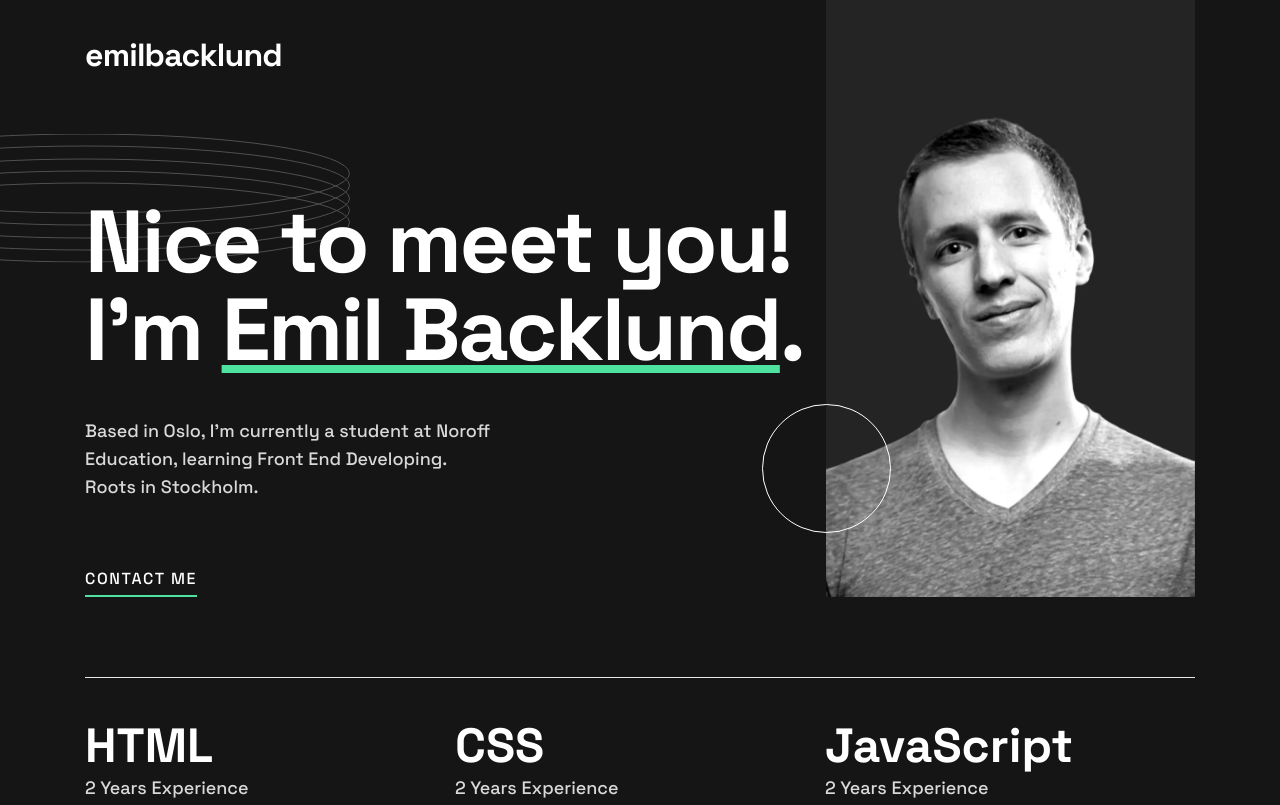
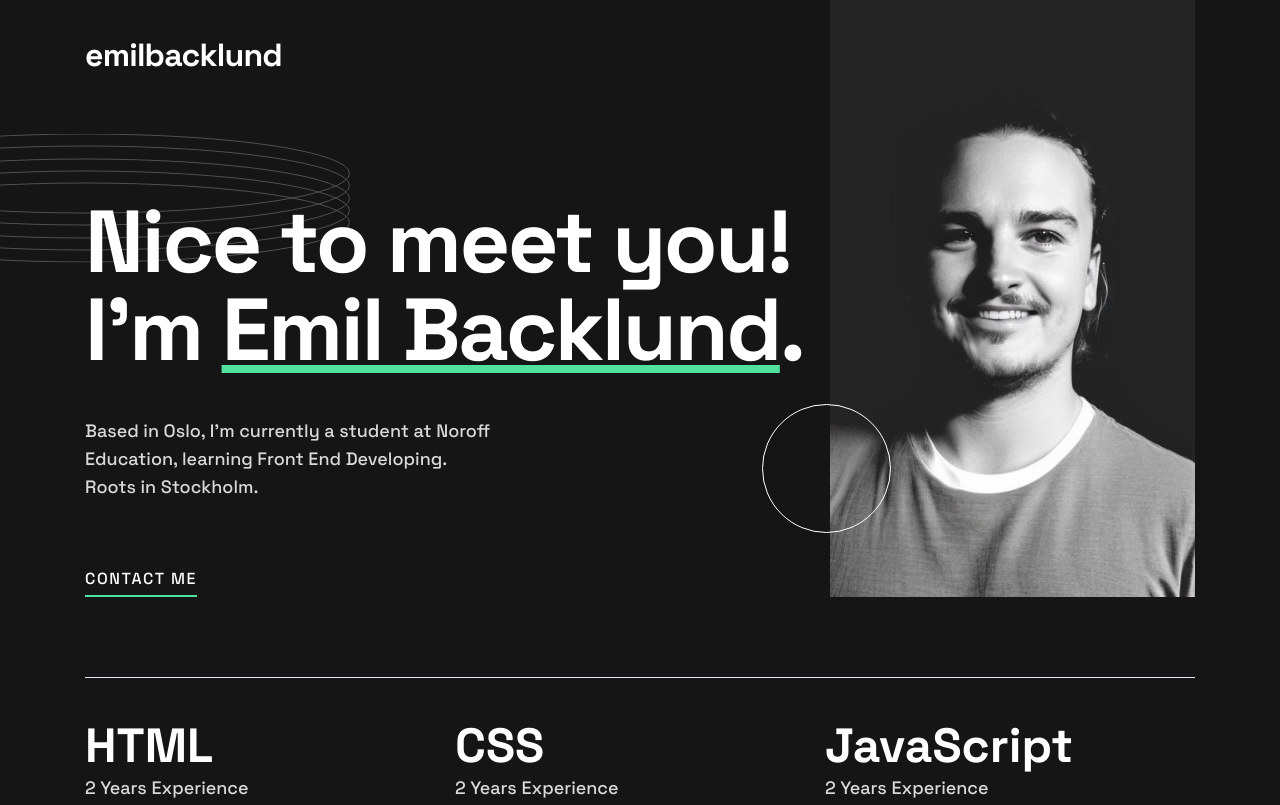
Before and after one commit to EmilBacklund/single-page-developer-portfolio, a website built with Vite: page src/index.html in a window 1280 px wide. Shown: the top 805 px of the page. Built offline with nearby package versions, Linux system fonts and the light colour scheme; no server answers; files whose address does not match are found by name.

Commit message:
AI generated image added

```diff
--- a/src/index.html
+++ b/src/index.html
@@ -27,7 +27,7 @@
         <div class="relative w-full">
           <img
             class="w-2/3 max-w-xs mx-auto computer:hidden tablet:hidden"
-            src="images/image-profile-mobile.webp"
+            src="images/mobile.png"
             alt=""
           />
           <div
@@ -103,12 +103,12 @@
         <div class="relative h-full">
           <img
             class="hidden computer:block h-full object-cover float-right"
-            src="images/image-profile-desktop.webp"
+            src="images/desktop12.png"
             alt=""
           />
           <img
             class="hidden tablet:block computer:hidden h-full object-cover float-right"
-            src="images/image-profile-tablet.webp"
+            src="images/desktop12.png"
             alt=""
           />
 
```
Also changed, not shown: public/images/desktop12.png (added), public/images/mobile.png (added).
